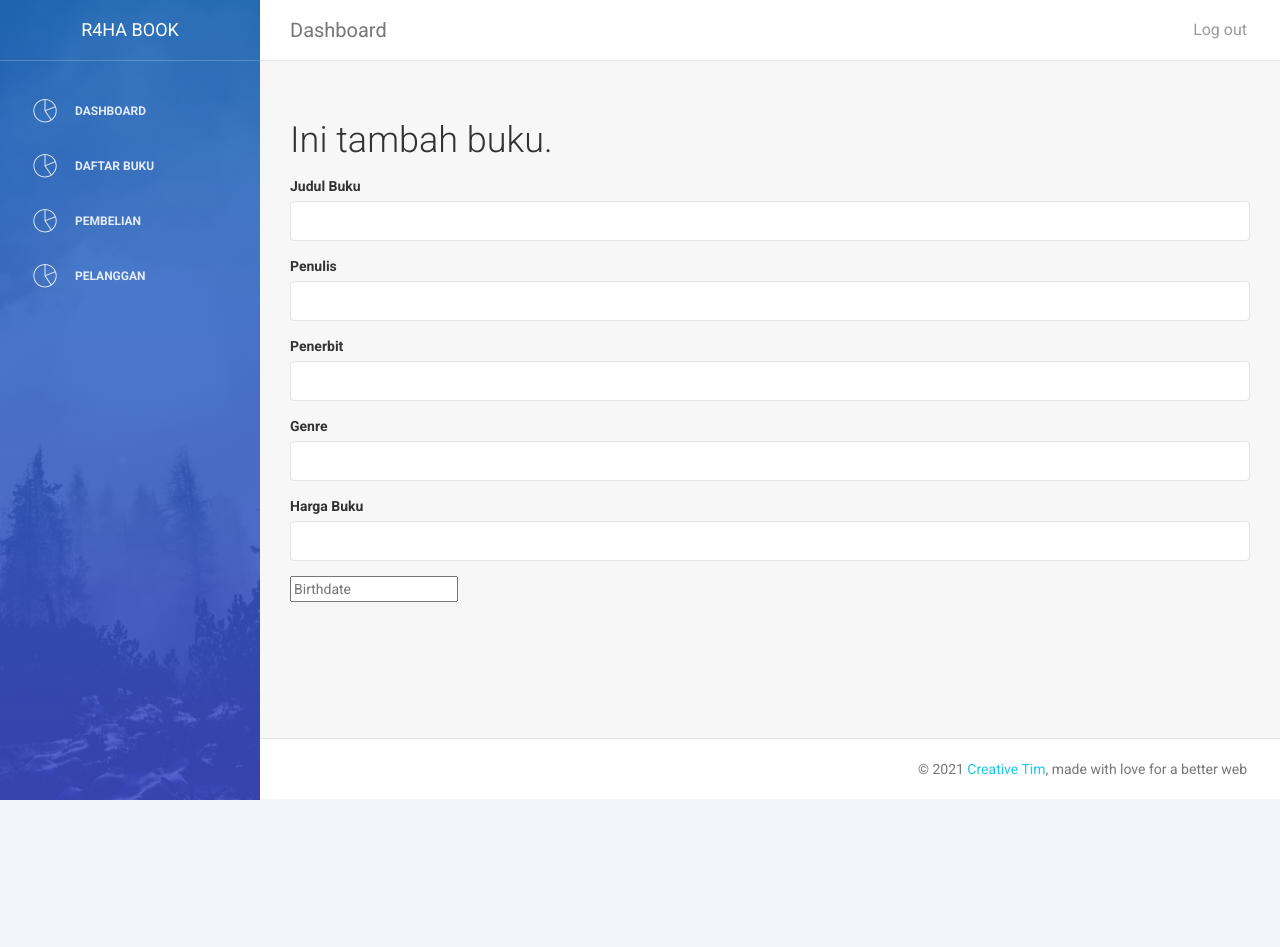
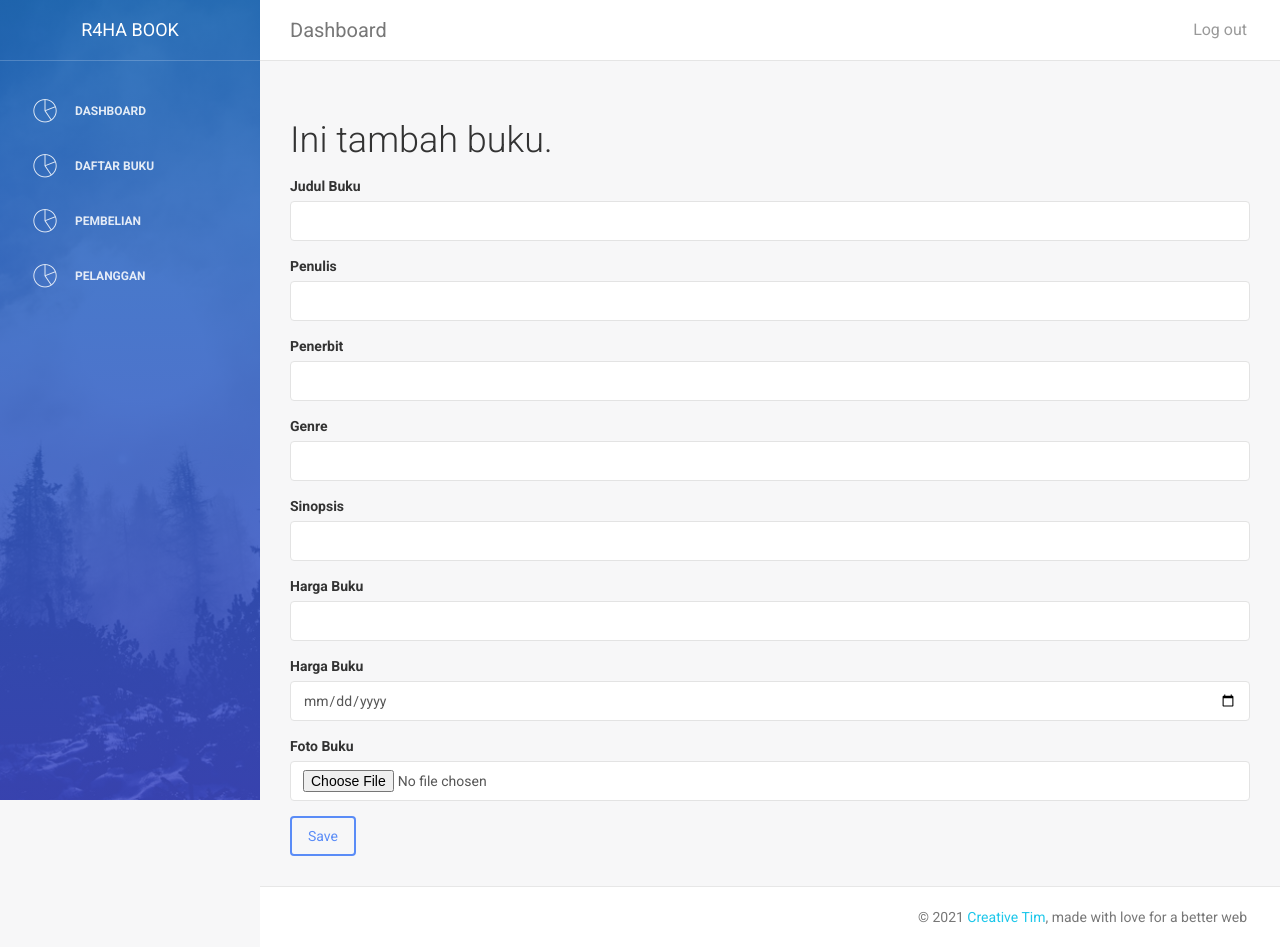
Before and after one commit to rahadinabudiman/penjualan-buku, a PHP site: page /index.php?halaman=tambahbuku in a window 1280 px wide. Before the commit the page ends 800 px from the top, so only its background shows below. Run offline with PHP 8.4, Linux system fonts and the light colour scheme; some libraries are stand-ins or nearby versions.

Commit message:
add tambah buku

```diff
--- a/admin/buku.php
+++ b/admin/buku.php
@@ -28,7 +28,7 @@
             <td><?php echo $pecah['genre']; ?></td>
             <td><?php echo $pecah['tahun']; ?></td>
             <td><?php echo $pecah['sinopsis_buku'];?></td>
-            <td><?php echo $pecah['foto_buku']; ?></td>
+            <td><img src="foto_buku/<?php echo $pecah['foto_buku']; ?>" width="100"></td>
             <td>
                 <a href="" class="btn btn-danger">HAPUS</a>
                 <a href="" class="btn btn-warning">EDIT</a>
--- a/admin/tambah_buku.php
+++ b/admin/tambah_buku.php
@@ -1,6 +1,6 @@
 <h2>Ini tambah buku.</h2>
 
-<form method="POST" enctype="multiform/form-data">
+<form method="POST" enctype="multipart/form-data">
 <div class="form-group">
     <label>Judul Buku</label>
     <input type="text" class="form-control" name="judul">
@@ -18,11 +18,33 @@
     <input type="text" class="form-control" name="genre">
 </div>
 <div class="form-group">
-    <label>Harga Buku</label>
-    <input type="text" class="form-control" name="harga">
+    <label>Sinopsis</label>
+    <input type="text" class="form-control" name="sinopsis">
 </div>
 <div class="form-group">
-    <input class="input--style-2 js-datepicker" type="text" placeholder="Birthdate" name="birthday">
-    <i class="zmdi zmdi-calendar-note input-icon js-btn-calendar"></i>
+    <label>Harga Buku</label>
+    <input type="number" class="form-control" name="harga">
 </div>
+<div class="form-group">
+    <label>Harga Buku</label>
+    <input type="date" class="form-control" name="tahun">
+</div>
+<div class="form-group">
+    <label>Foto Buku</label>
+    <input type="file" class="form-control" name="foto">
+</div>
+<button class="btn btn-primary" name="simpan">Save</button>
 </form>
+<?php
+ if(isset($_POST['simpan'])){
+    $nama = $_FILES['foto']['name'];
+    $lokasi = $_FILES['foto']['tmp_name'];
+    move_uploaded_file($lokasi,"foto_buku/".$nama);
+    $koneksi->query("INSERT INTO buku
+        (judul_buku,penulis_buku,penerbit_buku,genre,foto_buku,harga_buku,sinopsis_buku,tahun) VALUES ('$_POST[judul]','$_POST[penulis]','$_POST[penerbit]','$_POST[genre]','$nama','$_POST[harga]','$_POST[sinopsis]','$_POST[tahun]')");
+
+    echo "<div class='alert alert-info'>Data Tersimpan</div>";
+    echo "<meta http-equiv='refresh' content='1;url=index.php?halaman=buku'>";
+}
+
+?>
```
Also changed, not shown: admin/foto_buku/132265328_241037527393691_6471376826591663752_o.jpg (added), admin/foto_buku/WhatsApp Image 2021-01-02 at 23.25.23.jpeg (added), admin/foto_buku/WhatsApp Image 2021-01-02 at 23.25.25.jpeg (added).
